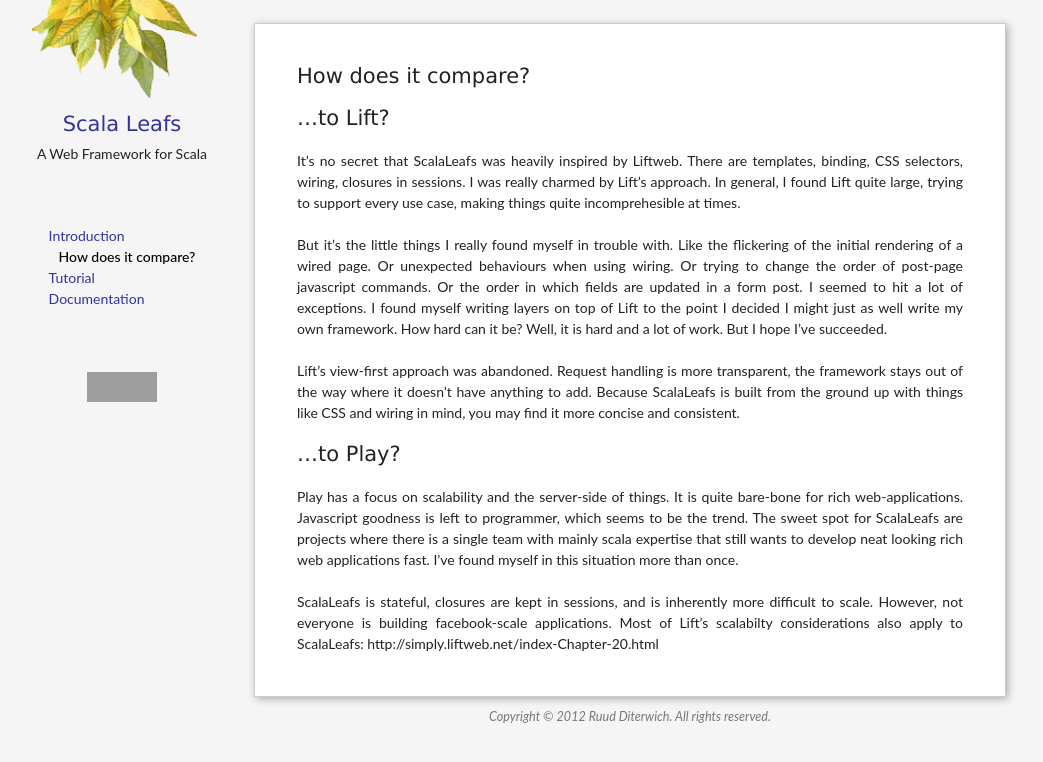
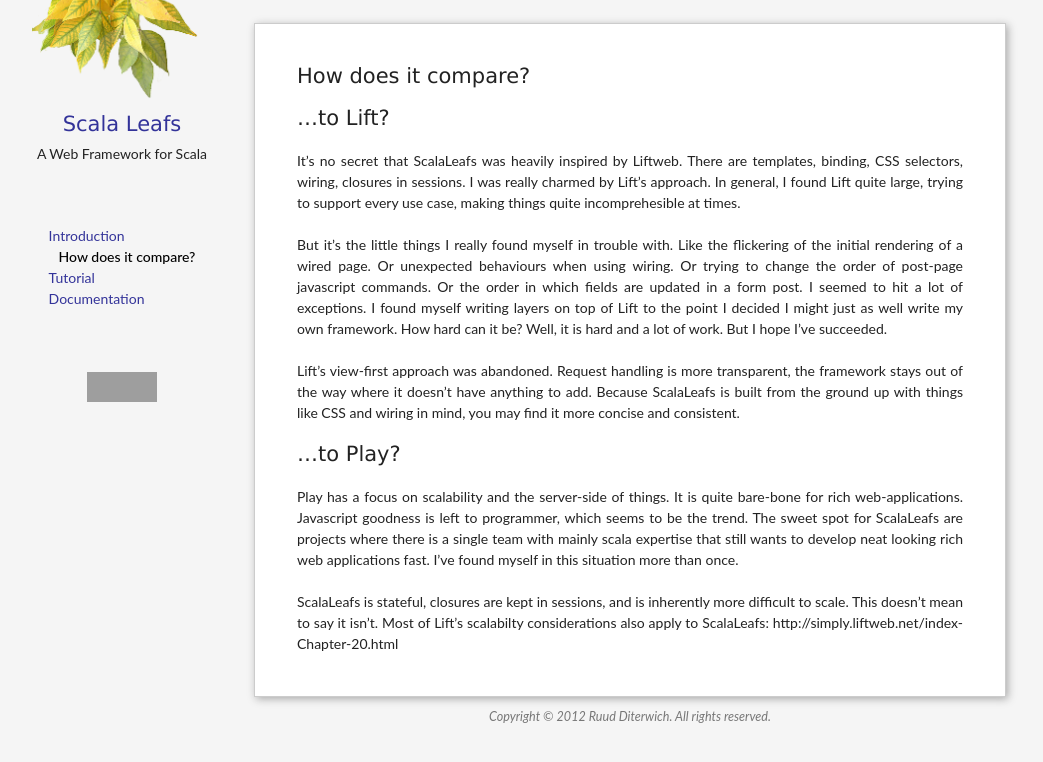
Before and after one commit to scalastuff/scalaleafs, a Jekyll site: the page built from HowDoesItCompare.md, in a window 1280 px wide. Shown: the top 762 px of the page, without its empty margins (10-1053 px from the left). Built offline with Jekyll 4.4.1, drawn with Linux system fonts in a browser that asks for light colours; grey boxes are pictures that could not be loaded.

Commit message:
Updated HowDoesItCompare.md

```diff
--- a/HowDoesItCompare.md
+++ b/HowDoesItCompare.md
@@ -17,4 +17,4 @@
 
 Play has a focus on scalability and the server-side of things. It is quite bare-bone for rich web-applications. Javascript goodness is left to programmer, which seems to be the trend. The sweet spot for ScalaLeafs are projects where there is a single team with mainly scala expertise that still wants to develop neat looking rich web applications fast. I've found myself in this situation more than once.
 
-ScalaLeafs is stateful, closures are kept in sessions, and is inherently more difficult to scale. However, not everyone is building facebook-scale applications. Most of Lift's scalabilty considerations also apply to ScalaLeafs: http://simply.liftweb.net/index-Chapter-20.html
+ScalaLeafs is stateful, closures are kept in sessions, and is inherently more difficult to scale. This doesn't mean to say it isn't. Most of Lift's scalabilty considerations also apply to ScalaLeafs: http://simply.liftweb.net/index-Chapter-20.html
```
